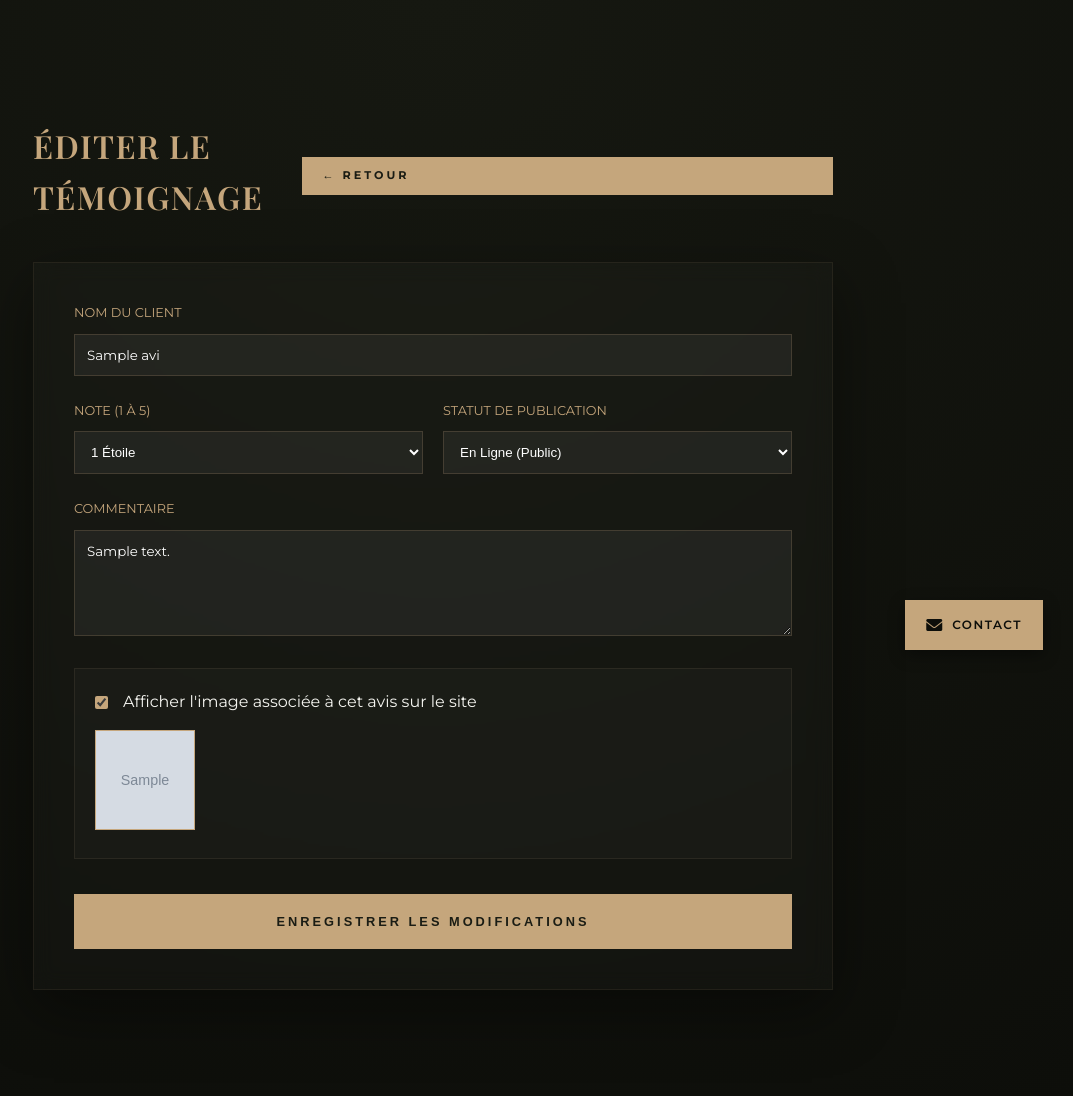
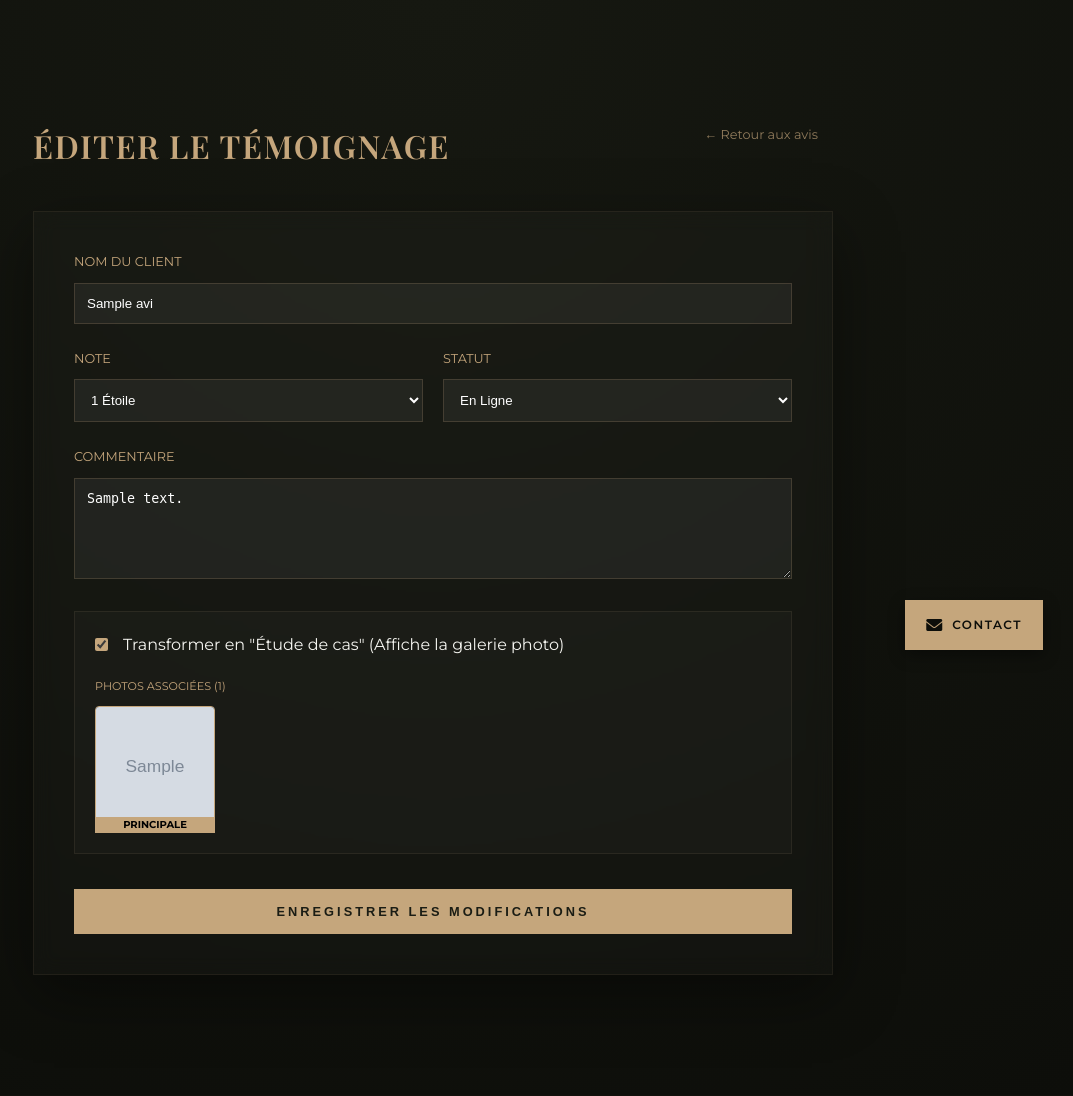
Before and after one commit to Felipe4565/IEB, a PHP site: page /admin/edit_avis.php?id=1 in a window 1280 px wide. Shown: the part 120-1216 px from the top of the page, without its empty margins (207-1280 px from the left). Run offline with PHP 8.4, Linux system fonts and the light colour scheme; the visitor is signed in with stand-in values (Sample User, id 1); tables that the repository leaves empty or names only in its code hold one stand-in row (values such as "Sample post"); grey boxes marked "Sample" are stand-in pictures; some web fonts are replaced.

Commit message:
page admin avis corrigé

```diff
--- a/src/admin/edit_avis.php
+++ b/src/admin/edit_avis.php
@@ -1,10 +1,10 @@
 <?php
-require_once('includes/auth_check.php'); // Assure le démarrage de la session et la sécurité
+require_once('includes/auth_check.php');
 require_once('../includes/db.php');
 
 $id = isset($_GET['id']) ? intval($_GET['id']) : 0;
 
-// Récupération de l'avis
+// 1. Récupération de l'avis principal
 $stmt = $pdo->prepare("SELECT * FROM avis WHERE id = ?");
 $stmt->execute([$id]);
 $avis = $stmt->fetch();
@@ -15,24 +15,26 @@ if (!$avis) {
     exit();
 }
 
+// 2. NOUVEAU : Récupération de toutes les images de la galerie pour cet avis
+$stmt_images = $pdo->prepare("SELECT * FROM images_avis WHERE avis_id = ? ORDER BY id ASC");
+$stmt_images->execute([$id]);
+$galerie = $stmt_images->fetchAll();
+
 // Mise à jour de l'avis
 if ($_SERVER['REQUEST_METHOD'] === 'POST') {
     $nom = $_POST['nom'];
     $commentaire = $_POST['commentaire'];
     $note = intval($_POST['note']);
-    $statut = $_POST['statut']; // 'affiche' ou 'brouillon'
-
-    // Gestion de l'affichage de l'image (est_detaille dans ta base)
+    $statut = $_POST['statut'];
     $est_detaille = isset($_POST['est_detaille']) ? 1 : 0;
 
     $sql = "UPDATE avis SET nom = ?, commentaire = ?, note = ?, statut = ?, est_detaille = ? WHERE id = ?";
     $stmt_update = $pdo->prepare($sql);
 
-    // TENTATIVE D'EXÉCUTION ET NOTIFICATION POUR LE POP-UP
     if ($stmt_update->execute([$nom, $commentaire, $note, $statut, $est_detaille, $id])) {
-        $_SESSION['success'] = "Le témoignage de " . htmlspecialchars($nom) . " a été mis à jour avec succès.";
+        $_SESSION['success'] = "Le témoignage de " . htmlspecialchars($nom) . " a été mis à jour.";
     } else {
-        $_SESSION['error'] = "Une erreur est survenue lors de la mise à jour du témoignage.";
+        $_SESSION['error'] = "Erreur lors de la mise à jour.";
     }
 
     header('Location: avis.php');
@@ -50,9 +52,7 @@ include('../includes/header.php');
 
         <div style="display: flex; justify-content: space-between; align-items: center; margin-bottom: 40px;">
             <h1 class="serif-gold">Éditer le Témoignage</h1>
-            <a href="avis.php" class="btn-gold" style="font-size: 0.7rem; padding: 10px 20px; text-decoration: none;">
-                ← Retour
-            </a>
+            <a href="avis.php" class="btn-action" style="margin-bottom: 20px; display: inline-block; color: #c5a67c; text-decoration: none;">← Retour aux avis</a>
         </div>
 
         <div class="card-premium">
@@ -60,12 +60,12 @@ include('../includes/header.php');
                 <div style="margin-bottom: 25px;">
                     <label style="display:block; color:var(--gold-accent); margin-bottom:10px; font-size:0.8rem; text-transform:uppercase;">Nom du Client</label>
                     <input type="text" name="nom" value="<?= htmlspecialchars($avis['nom']) ?>" required
-                           style="width:100%; background:rgba(255,255,255,0.05); border:1px solid rgba(197,166,124,0.2); padding:12px; color:white; font-family:'Montserrat';">
+                           style="width:100%; background:rgba(255,255,255,0.05); border:1px solid rgba(197,166,124,0.2); padding:12px; color:white;">
                 </div>
 
                 <div style="display: grid; grid-template-columns: 1fr 1fr; gap: 20px; margin-bottom: 25px;">
                     <div>
-                        <label style="display:block; color:var(--gold-accent); margin-bottom:10px; font-size:0.8rem; text-transform:uppercase;">Note (1 à 5)</label>
+                        <label style="display:block; color:var(--gold-accent); margin-bottom:10px; font-size:0.8rem; text-transform:uppercase;">Note</label>
                         <select name="note" style="width:100%; background:rgba(255,255,255,0.05); border:1px solid rgba(197,166,124,0.2); padding:12px; color:white;">
                             <?php for($i=1; $i<=5; $i++): ?>
                                 <option value="<?= $i ?>" <?= $avis['note'] == $i ? 'selected' : '' ?>><?= $i ?> Étoile<?= $i>1?'s':'' ?></option>
@@ -73,10 +73,11 @@ include('../includes/header.php');
                         </select>
                     </div>
                     <div>
-                        <label style="display:block; color:var(--gold-accent); margin-bottom:10px; font-size:0.8rem; text-transform:uppercase;">Statut de publication</label>
+                        <label style="display:block; color:var(--gold-accent); margin-bottom:10px; font-size:0.8rem; text-transform:uppercase;">Statut</label>
                         <select name="statut" style="width:100%; background:rgba(255,255,255,0.05); border:1px solid rgba(197,166,124,0.2); padding:12px; color:white;">
-                            <option value="affiche" <?= $avis['statut'] === 'affiche' ? 'selected' : '' ?>>En Ligne (Public)</option>
-                            <option value="brouillon" <?= $avis['statut'] === 'brouillon' ? 'selected' : '' ?>>Brouillon (Masqué)</option>
+                            <option value="affiche" <?= $avis['statut'] === 'affiche' ? 'selected' : '' ?>>En Ligne</option>
+                            <option value="attente" <?= $avis['statut'] === 'attente' ? 'selected' : '' ?>>En Attente</option>
+                            <option value="brouillon" <?= $avis['statut'] === 'brouillon' ? 'selected' : '' ?>>Brouillon</option>
                         </select>
                     </div>
                 </div>
@@ -84,22 +85,35 @@ include('../includes/header.php');
                 <div style="margin-bottom: 25px;">
                     <label style="display:block; color:var(--gold-accent); margin-bottom:10px; font-size:0.8rem; text-transform:uppercase;">Commentaire</label>
                     <textarea name="commentaire" rows="5" required
-                              style="width:100%; background:rgba(255,255,255,0.05); border:1px solid rgba(197,166,124,0.2); padding:12px; color:white; font-family:'Montserrat';"><?= htmlspecialchars($avis['commentaire']) ?></textarea>
+                              style="width:100%; background:rgba(255,255,255,0.05); border:1px solid rgba(197,166,124,0.2); padding:12px; color:white;"><?= htmlspecialchars($avis['commentaire']) ?></textarea>
                 </div>
 
-                <?php if($avis['image']): ?>
                 <div style="margin-bottom: 25px; padding: 20px; background: rgba(255,255,255,0.02); border: 1px solid rgba(197,166,124,0.1);">
-                    <label style="display:flex; align-items:center; gap:15px; cursor:pointer; color:var(--light-beige);">
+                    <label style="display:flex; align-items:center; gap:15px; cursor:pointer; color:var(--light-beige); margin-bottom: 20px;">
                         <input type="checkbox" name="est_detaille" <?= $avis['est_detaille'] ? 'checked' : '' ?> style="accent-color:var(--gold-accent);">
-                        Afficher l'image associée à cet avis sur le site
+                        Transformer en "Étude de cas" (Affiche la galerie photo)
                     </label>
-                    <div style="margin-top:15px;">
-                        <img src="../<?= $avis['image'] ?>" style="width:100px; height:100px; object-fit:cover; border:1px solid var(--gold-accent);">
+
+                    <label style="display:block; color:var(--gold-accent); margin-bottom:10px; font-size:0.7rem; text-transform:uppercase;">Photos associées (<?= count($galerie) ?>)</label>
+
+                    <div style="display: flex; flex-wrap: wrap; gap: 10px;">
+                        <?php if(!empty($galerie)): ?>
+                            <?php foreach($galerie as $img): ?>
+                                <div style="position: relative;">
+                                    <img src="../<?= htmlspecialchars($img['image_url']) ?>"
+                                         style="width:120px; height:120px; object-fit:cover; border:1px solid var(--gold-accent); border-radius: 4px;">
+                                    <?php if($img['image_url'] == $avis['image']): ?>
+                                        <span style="position:absolute; bottom:0; left:0; right:0; background:var(--gold-accent); color:black; font-size:10px; text-align:center; font-weight:bold;">PRINCIPALE</span>
+                                    <?php endif; ?>
+                                </div>
+                            <?php endforeach; ?>
+                        <?php else: ?>
+                            <p style="color:rgba(255,255,255,0.3); font-style:italic; font-size:0.9rem;">Aucune photo pour cet avis.</p>
+                        <?php endif; ?>
                     </div>
                 </div>
-                <?php endif; ?>
 
-                <button type="submit" class="btn-gold" style="width:100%; cursor:pointer; font-weight:bold;">
+                <button type="submit" class="btn-gold" style="width:100%; cursor:pointer; font-weight:bold; padding: 15px;">
                     Enregistrer les modifications
                 </button>
             </form>
```
Also changed, not shown: src/assets/img/avis/1778428708_0_photo_profil.png (deleted).
